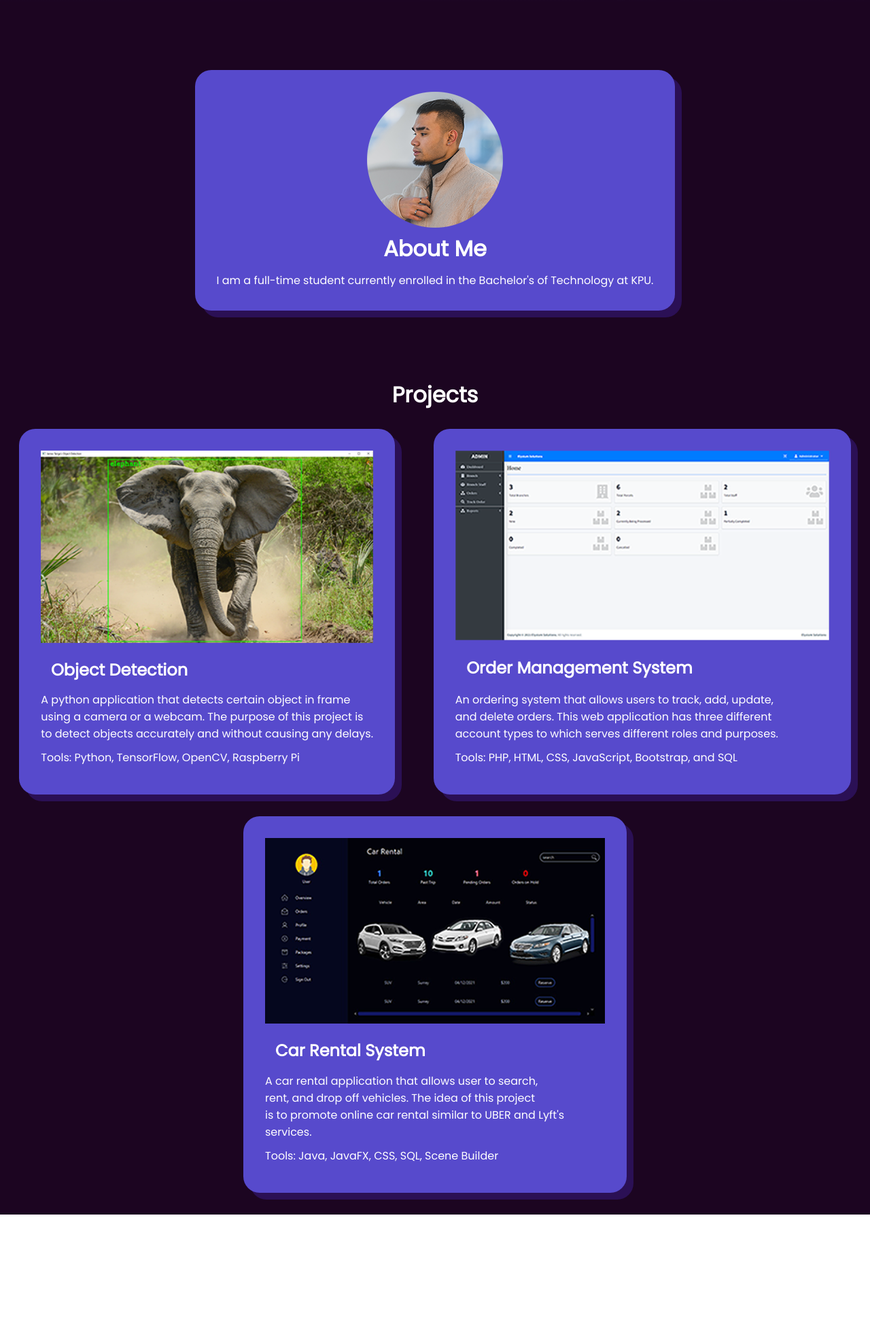
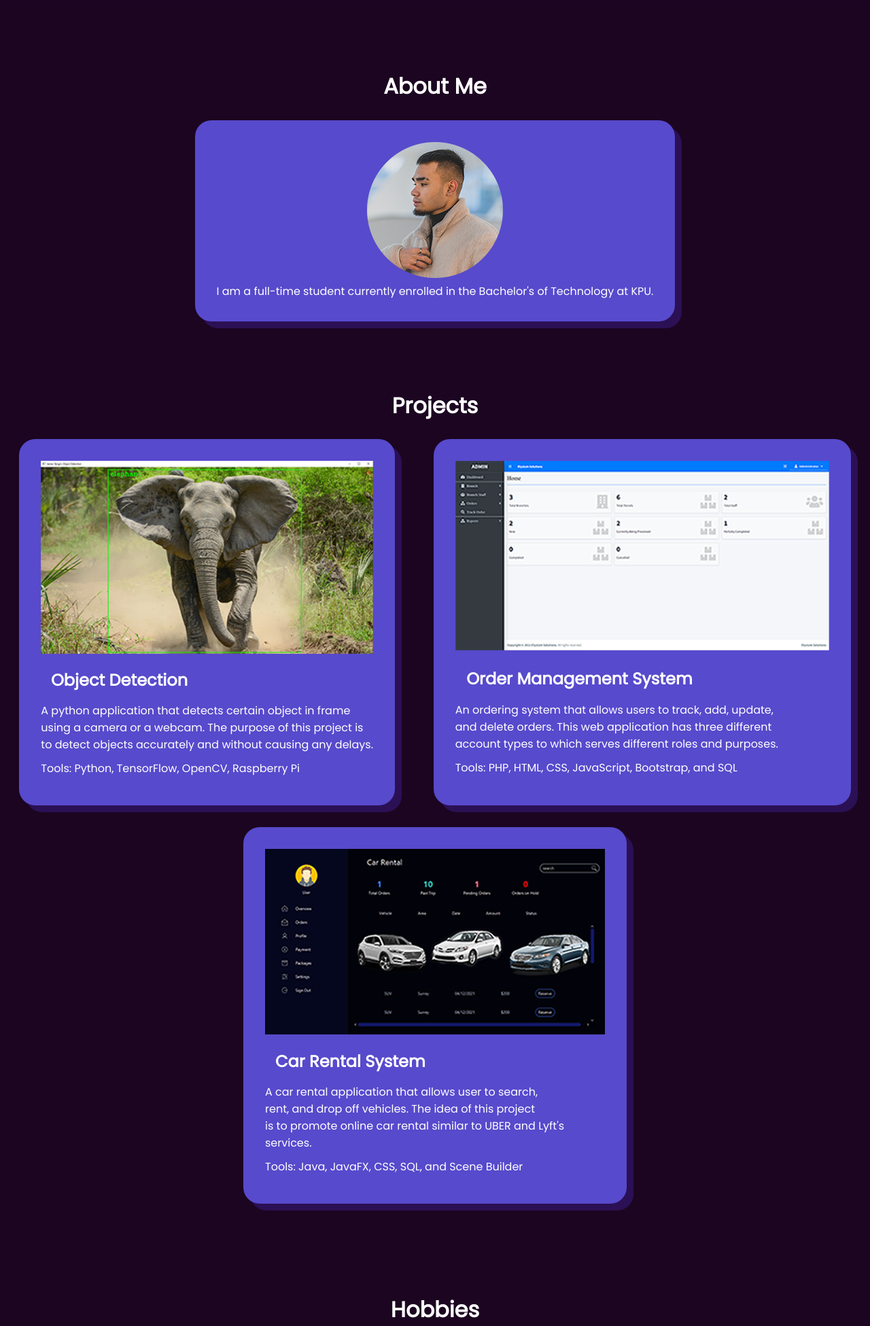
Before and after one commit to jamestariga/jamestariga-old-website, a plain HTML site: page index.html in a window 1280 px wide. Shown: the part 941-2892 px from the top of the page at 68% size. Before the commit the page ends 2728 px from the top, so only its background shows below. Drawn offline with Linux system fonts and the light colour scheme.

Commit message:
Minor Update

```diff
--- a/css/style.css
+++ b/css/style.css
@@ -124,10 +124,23 @@ nav {
   transform: translateY(100px);
 }
 
+.about-title {
+  display: flex;
+  justify-content: space-around;
+  flex-wrap: wrap;
+  padding-top: 100px;
+  background: #1c0521;
+}
+
+.about-title h2 {
+  font-size: 2.0em;
+  color: #fff;
+}
+
 .container {
   display: flex;
   flex-wrap: nowrap;
-  padding-top: 100px;
+  padding-top: 2%;
   background: #1c0521;
 }
 
@@ -146,11 +159,6 @@ nav {
   box-shadow: 10px 10px#2b1055;
 }
 
-.flex h2 {
-  font-size: 2.0em;
-  margin-bottom: 10px;
-  color: #fff;
-}
 .flex p {
   font-size: 1.0em;
   color: #fff;
@@ -215,6 +223,18 @@ nav {
   height: auto;
 }
 
+.hobbies-title {
+  display: flex;
+  justify-content: space-around;
+  flex-wrap: wrap;
+  padding-top: 100px;
+  background: #1c0521;
+}
+
+.hobbies-title h2 {
+  font-size: 2.0em;
+  color: #fff;
+}
 
 @media screen and (max-width:1024px) {
   .nav-links {
--- a/index.html
+++ b/index.html
@@ -30,7 +30,7 @@
           <a href="#projects">Projects</a>
         </li>
         <li>
-          <a href="#">Hobbies</a>
+          <a href="#hobbies">Hobbies</a>
       </ul>
       <div class="burger">
         <div class="line1"></div>
@@ -54,10 +54,13 @@
 
   <!-- About Me section -->
 
+  <div class="about-title" id="about">
+    <h2>About Me</h2>
+  </div>
+
   <div class="container">
-    <div class="flex" id="about">
+    <div class="flex">
       <img src="./Images/JamesPFP.png" alt="James Tariga">
-      <h2>About Me</h2>
       <p>I am a full-time student currently enrolled in the Bachelor's of Technology at KPU.</p>
     </div>
   </div>
@@ -95,8 +98,12 @@
         is to promote online car rental similar to UBER and Lyft's<br>
         services.
       </p>
-      <p>Tools: Java, JavaFX, CSS, SQL, Scene Builder</p>
+      <p>Tools: Java, JavaFX, CSS, SQL, and Scene Builder</p>
     </div>
+  </div>
+
+  <div class="hobbies-title" id="hobbies">
+    <h2>Hobbies</h2>
   </div>
 
   <script src= "./js/parallax.js"></script>
```
